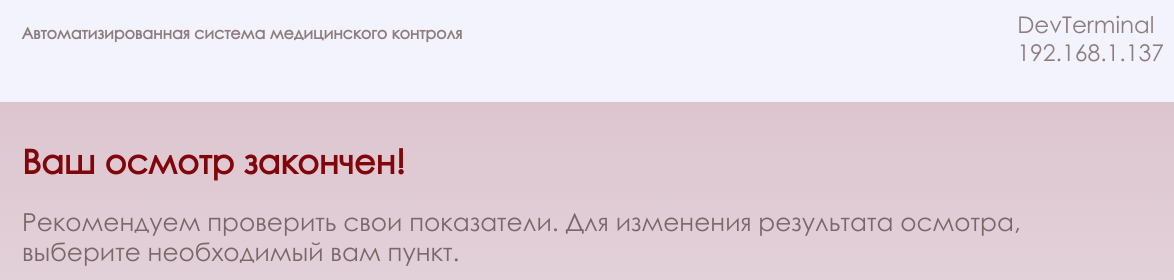
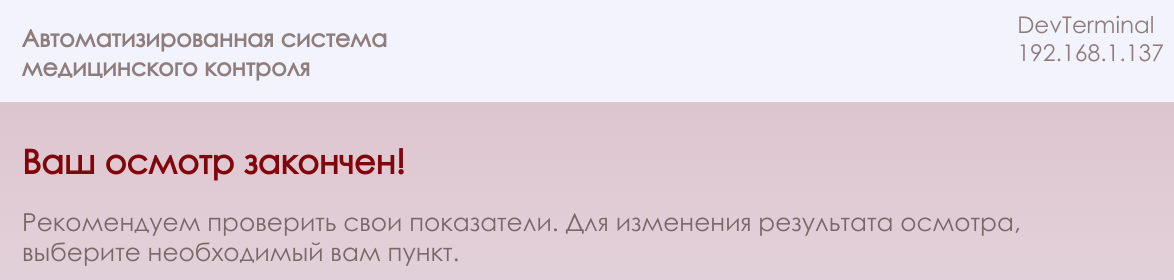
Before and after one commit to anastasiia-skrypal/check-up, a website: page finish.html in a window 1280 px wide. Shown: the top 280 px of the page, 106-1280 px from the left. Drawn offline with Linux system fonts and the light colour scheme.

Commit message:
Add files via upload

```diff
--- a/finish.html
+++ b/finish.html
@@ -11,8 +11,10 @@
 			<div class="header_logo">
 				<img src="img/logo.jpg" alt="forst cross" class="logo_img">
 			</div>
-			<h1 class="header_title">Автоматизированная система медицинского контроля</h1>
-			<div class="header_info">
+			<div class="header_title">
+				<h2>Автоматизированная система</h2>
+				<h2>медицинского контроля</h2>
+			</div>			<div class="header_info">
 				<p class="header_article">DevTerminal</p>
 				<p class="header_article">192.168.1.137</p>
 			</div>
```
Also changed, not shown: alkotester_01.html (+4 -2 lines), alkotester_02.html (+4 -1 lines), blood_pressure_01.html (+4 -2 lines), blood_pressure_02.html (+4 -2 lines), complaints_01.html (+4 -2 lines), complaints_02.html (+4 -2 lines), index.html (+4 -1 lines), kind_checkup_01.html (+4 -1 lines), kind_checkup_02.html (+4 -2 lines), profile.html (+4 -1 lines), result.html (+4 -1 lines), skin_01.html (+4 -1 lines), skin_02.html (+4 -1 lines), temperature_01.html (+4 -1 lines), 1 more files.
